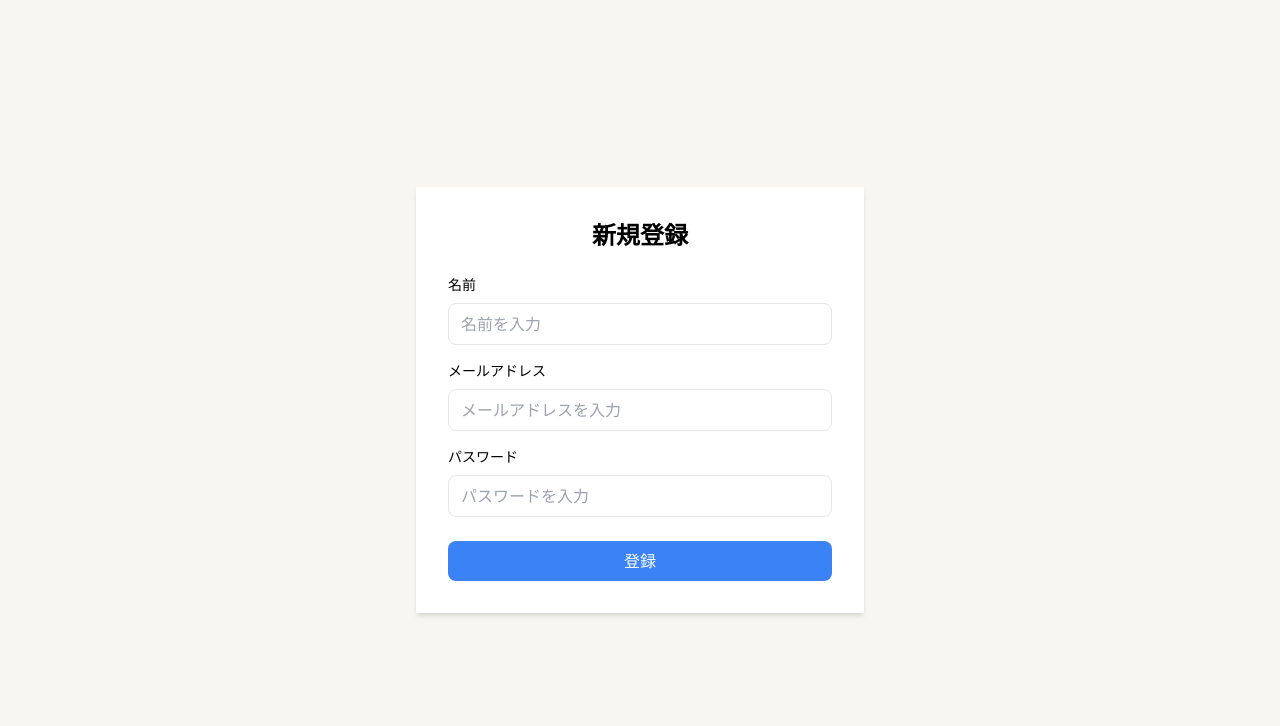
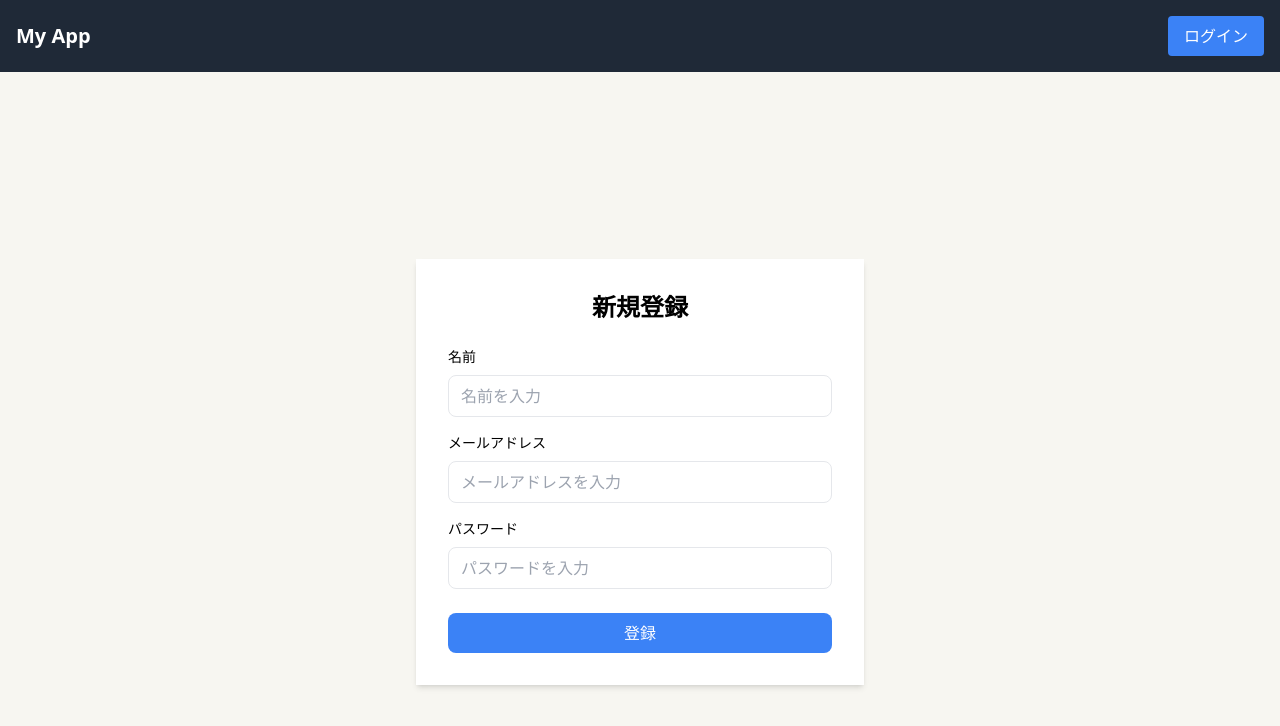
Before and after one commit to ms-engineer-bc10/Section9_TeamB, a Next.js app in the folder frontend/: page /register in a window 1280 px wide. Shown: the top 726 px of the page. Built offline with nearby package versions, Linux system fonts and the light colour scheme; no server answers.

Commit message:
add: ログインステータス確認のためHeaderを追加

```diff
--- a/frontend/src/app/register/page.tsx
+++ b/frontend/src/app/register/page.tsx
@@ -37,7 +37,7 @@ const Register: React.FC = () => {
 
   return (
     <>
-      {/* <Header /> */}
+      <Header />
       <div className="min-h-screen flex items-center justify-center">
         <form
           onSubmit={handleSubmit(onSubmit)}
--- a/frontend/src/components/Header.tsx
+++ b/frontend/src/components/Header.tsx
@@ -1,7 +1,61 @@
-import React from "react";
+import React, { useEffect, useState } from "react";
+import { auth } from "@/lib/firebase"; // Firebase 初期化ファイルからauthをインポート
+import { signOut, onAuthStateChanged } from "firebase/auth";
+import { useRouter } from "next/navigation";
 
-const Header = () => {
-  return <header>header</header>;
+const Header: React.FC = () => {
+  const [user, setUser] = useState<any>(null);
+  const router = useRouter();
+
+  // 現在のユーザーを取得
+  useEffect(() => {
+    const unsubscribe = onAuthStateChanged(auth, (currentUser) => {
+      if (currentUser) {
+        setUser(currentUser); // ユーザーがログインしている場合に設定
+      } else {
+        setUser(null); // ログインしていない場合
+      }
+    });
+
+    // コンポーネントがアンマウントされた時にサブスクリプションを解除
+    return () => unsubscribe();
+  }, []);
+
+  // ログアウト処理
+  const handleLogout = async () => {
+    try {
+      await signOut(auth);
+      router.push("/login"); // ログアウト後、ログインページにリダイレクト
+    } catch (error) {
+      console.error("ログアウトに失敗しました:", error);
+    }
+  };
+
+  return (
+    <header className="flex justify-between items-center p-4 bg-gray-800 text-white">
+      <h1 className="text-xl font-bold">My App</h1>
+      <div>
+        {user ? (
+          <div className="flex items-center space-x-4">
+            <span>{user.displayName ? user.displayName : user.email}</span>
+            <button
+              onClick={handleLogout}
+              className="bg-red-500 hover:bg-red-600 text-white px-4 py-2 rounded"
+            >
+              ログアウト
+            </button>
+          </div>
+        ) : (
+          <button
+            onClick={() => router.push("/login")}
+            className="bg-blue-500 hover:bg-blue-600 text-white px-4 py-2 rounded"
+          >
+            ログイン
+          </button>
+        )}
+      </div>
+    </header>
+  );
 };
 
 export default Header;
```
